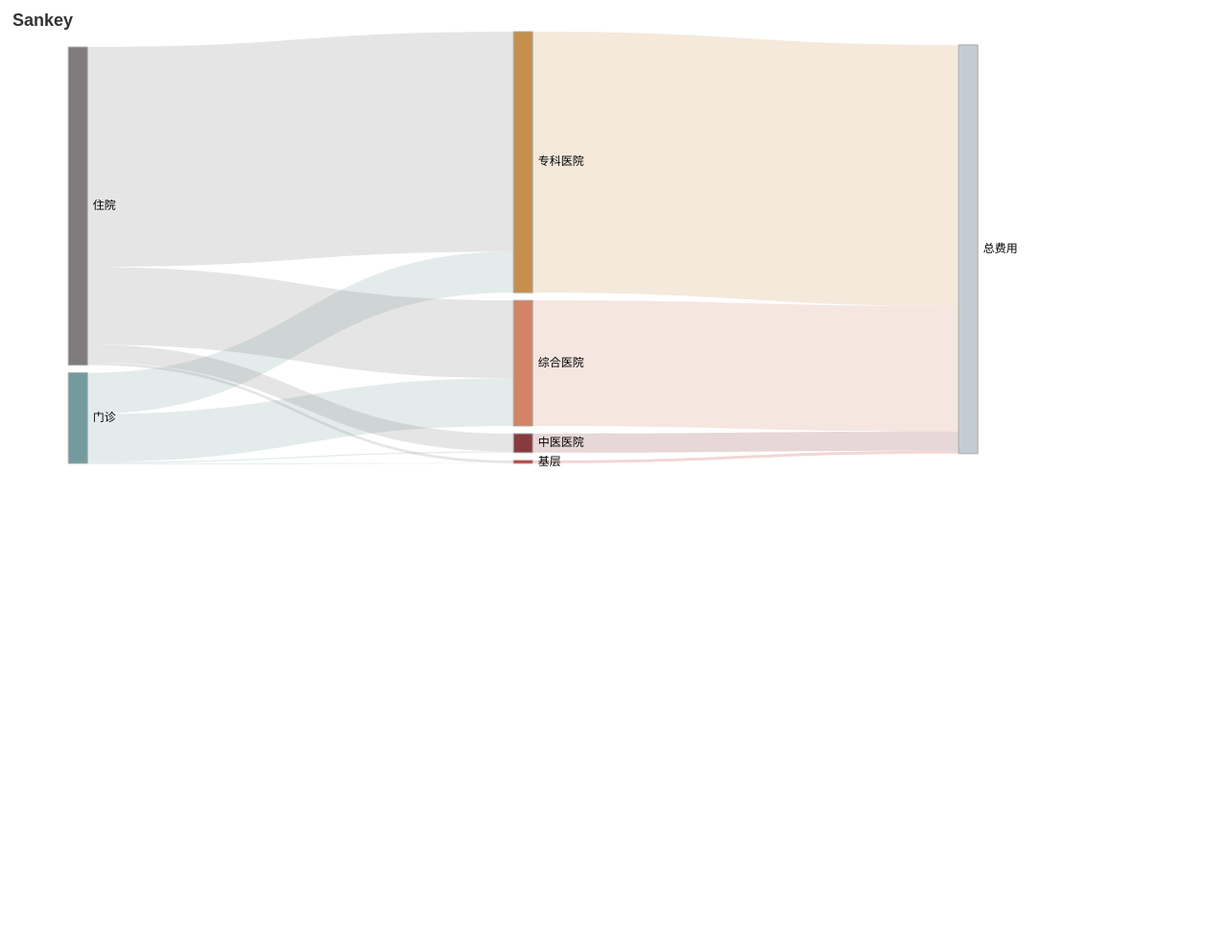
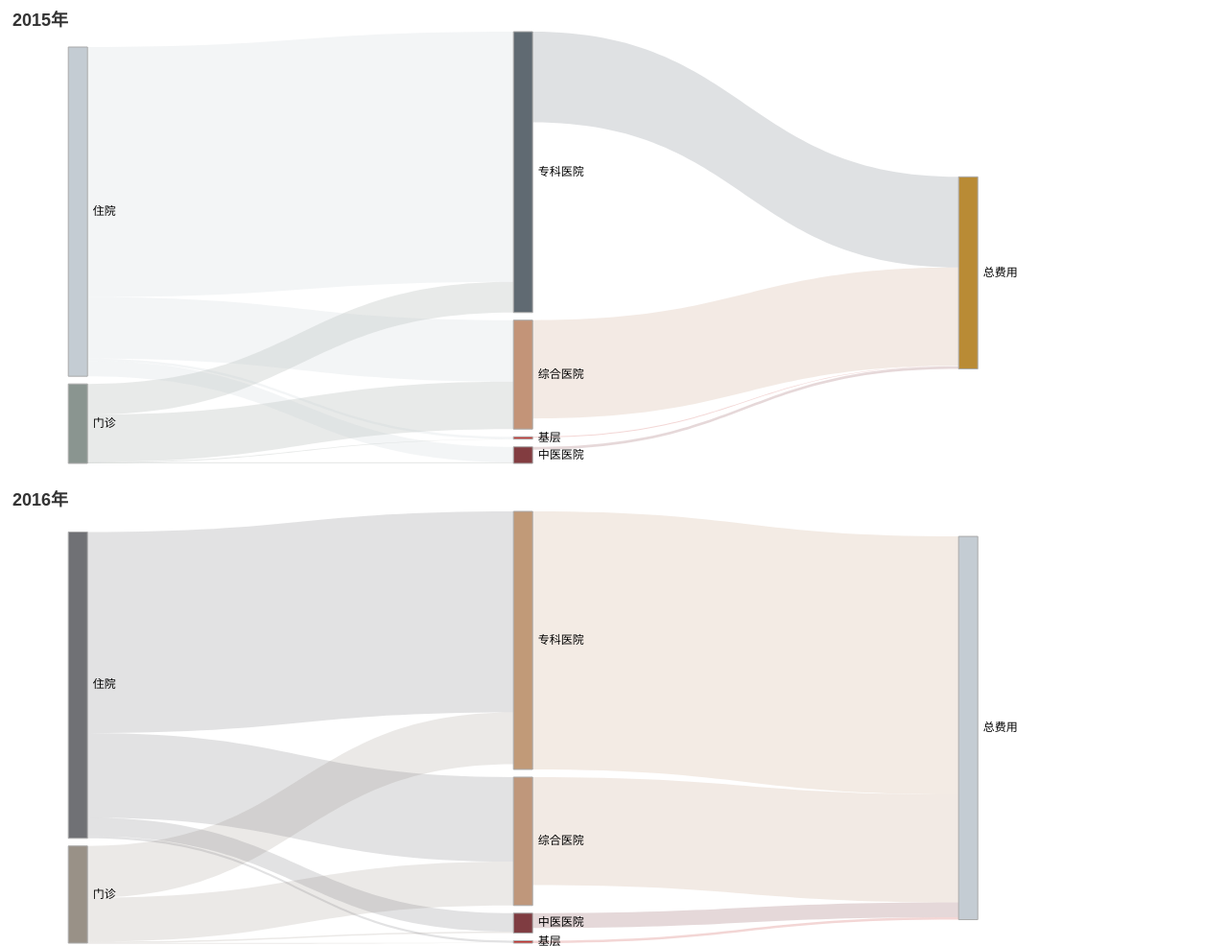
Before and after one commit to RunHippo/moment, a plain HTML site: page sankey.html in a window 1280 px wide. Shown: the top 986 px of the page at 96% size. Before the commit the page ends 800 px from the top, so only its background shows below. Drawn offline with Linux system fonts and the light colour scheme.

Commit message:
fix sankey

```diff
--- a/sankey.html
+++ b/sankey.html
@@ -9,10 +9,49 @@
 </head>
 
 <body>
-  <div id="sankey" style="width: 100%;height: 500px;"></div>
+  <div id="sankey1" style="width: 100%;height: 500px;"></div>
+  <div id="sankey2" style="width: 100%;height: 500px;"></div>
+  <div id="sankey3" style="width: 100%;height: 500px;"></div>
   <script src="./echarts.min.js"></script>
   <script>
-    var myChart = echarts.init(document.getElementById('sankey'));
+    var myChart1 = echarts.init(document.getElementById('sankey1'));
+    var myChart2 = echarts.init(document.getElementById('sankey2'));
+    var myChart3 = echarts.init(document.getElementById('sankey3'));
+    var origin = {
+      a: [2690.41, 2879.9, 3617.41],
+      b: [73.87, 83.85, 103.88],
+      c: [1737.05, 3402.62, 2779.73],
+      d: [0, 13.83, 24.29],
+      e: [3476.37, 5552.69, 5908.26],
+      f: [864.79, 1219.19, 1313.91],
+      g: [14171.87, 13207.12, 14864.01],
+      h: [136.27, 141.31, 265.34],
+      i: [
+        2690.41 + 2879.9,
+        3617.41 + 3476.37,
+        5552.69 + 5908.26
+      ],
+      j: [
+        73.87 + 83.85,
+        103.88 + 864.79,
+        1219.19 + 1313.91
+      ],
+      k: [
+        1737.05 + 3402.62,
+        2779.73 + 14171.87,
+        13207.12 + 14864.01
+      ],
+      l: [
+        0 + 13.83,
+        24.29 + 136.27,
+        141.31 + 265.34
+      ],
+    }
+    myChart1.setOption(getOptions('2015年', 0));
+    myChart2.setOption(getOptions('2016年', 1));
+    myChart3.setOption(getOptions('2017年', 2));
+
+    function getOptions(title, index) {
       var resData = {
         "nodes": [{
             "name": "门诊"
@@ -39,71 +78,71 @@
         "links": [{
             "target": "综合医院",
             "source": "门诊",
-          "value": 2690.41 + 2879.9 + 3617.41
+            "value": origin.a[index]
           },
           {
             "target": "中医医院",
             "source": "门诊",
-          "value": 73.87 + 83.85 + 103.88
+            "value": origin.b[index]
           },
           {
             "target": "专科医院",
             "source": "门诊",
-          "value": 1737.05 + 3402.62 + 2779.73
+            "value": origin.c[index]
           },
           {
             "target": "基层",
             "source": "门诊",
-          "value": 0 + 13.83 + 24.29
+            "value": origin.d[index]
           },
 
           {
             "target": "综合医院",
             "source": "住院",
-          "value": 3476.37 + 5552.69 + 5908.26
+            "value": origin.e[index]
           },
           {
             "target": "中医医院",
             "source": "住院",
-          "value": 864.79 + 1219.19 + 1313.91
+            "value": origin.f[index]
           },
           {
             "target": "专科医院",
             "source": "住院",
-          "value": 14171.87 + 13207.12 + 14864.01
+            "value": origin.g[index]
           },
           {
             "target": "基层",
             "source": "住院",
-          "value": 136.27 + 141.31 + 265.34
+            "value": origin.h[index]
           },
 
           {
             "source": "综合医院",
             "target": "总费用",
-          "value": 2690.41 + 2879.9 + 3617.41 + 3476.37 + 5552.69 + 5908.26
+            "value": origin.i[index]
           },
           {
             "source": "中医医院",
             "target": "总费用",
-          "value": 73.87 + 83.85 + 103.88 + 864.79 + 1219.19 + 1313.91
+            "value": origin.j[index]
           },
           {
             "source": "专科医院",
             "target": "总费用",
-          "value": 1737.05 + 3402.62 + 2779.73 + 14171.87 + 13207.12 + 14864.01
+            "value": origin.k[index]
           },
           {
             "source": "基层",
             "target": "总费用",
-          "value": 0 + 13.83 + 24.29 + 136.27 + 141.31 + 265.34
+            "value": origin.l[index]
           }
         ]
       };
 
-    myChart.setOption({
+      return {
         title: {
-        text: 'Sankey'
+          text: title
         },
         tooltip: {
           trigger: 'item',
@@ -127,7 +166,8 @@
             }
           }
         }]
-    });
+      }
+    }
   </script>
 </body>
 
```
Lines whose indentation alone changed are shown as unchanged.
